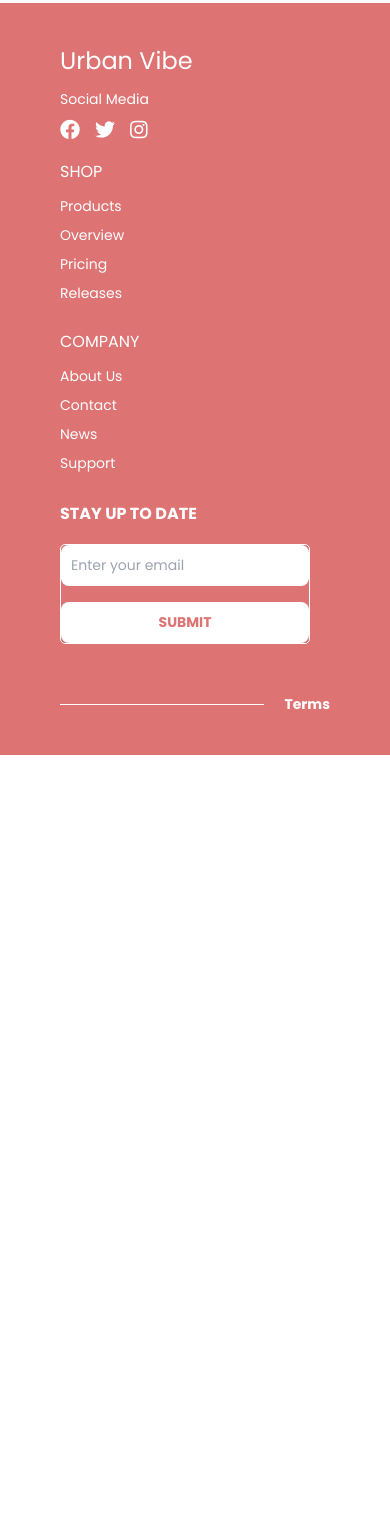
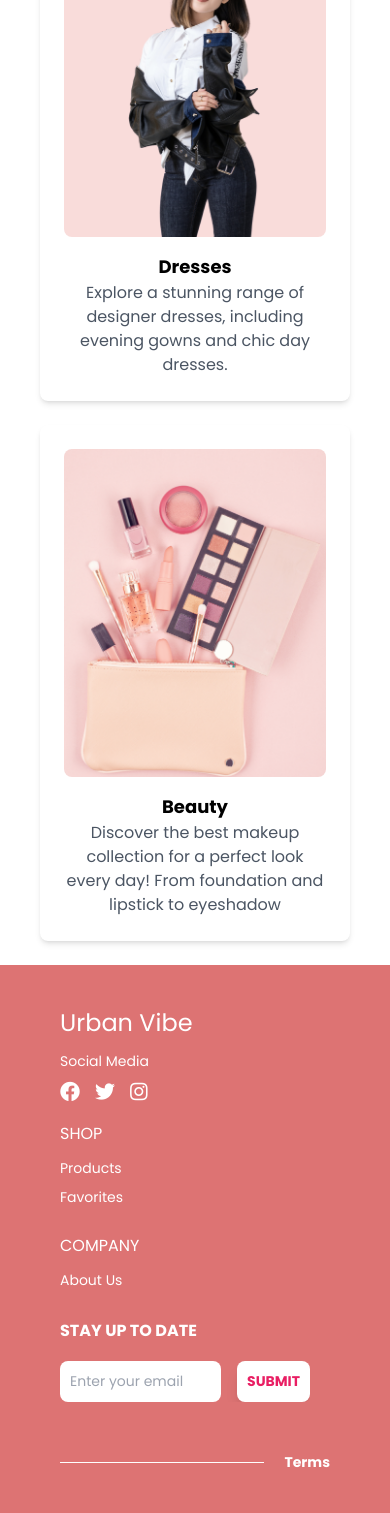
Before and after one commit to abdlaz12/Agile_Project_UrbanVibe, a Django app: page / in a window 390 px wide; the page is wider, and only the part inside the window is pictured. Shown: the part 3332-4845 px from the top of that part. Before the commit the page ends 4087 px from the top of that part, so only its background shows below. Run offline with Django 5.2, Linux system fonts and the light colour scheme; some libraries are stand-ins or nearby versions.

Commit message:
push email suscribe

```diff
--- a/UrbanVibe/WebPage/urls.py
+++ b/UrbanVibe/WebPage/urls.py
@@ -23,6 +23,7 @@ urlpatterns = [
     path('apply-voucher/', views.apply_voucher, name='apply_voucher'),
     path('checkout/', views.checkout, name='checkout'),
     path('process-payment/', views.process_payment, name='process_payment'),
+    path("send-email/", views.send_subscription_email, name="send_email"),
 ]
 
 if settings.DEBUG:
--- a/UrbanVibe/WebPage/views.py
+++ b/UrbanVibe/WebPage/views.py
@@ -535,3 +535,40 @@ def wishlist(request):
     except Exception as e:
         messages.error(request, f'Error retrieving wishlist: {str(e)}')
         return redirect('index')
+
+from django.core.mail import send_mail
+from django.http import JsonResponse
+from django.views.decorators.csrf import csrf_exempt
+import json
+
+@csrf_exempt
+def send_subscription_email(request):
+    if request.method == "POST":
+        data = json.loads(request.body)
+        email = data.get("email")
+
+        if email:
+            subject = "Terima Kasih Telah Berlangganan!"
+            message = (
+                "Halo!\n\n"
+                "Terima kasih telah bergabung dengan komunitas kami! Kami sangat senang menyambut Anda sebagai pelanggan baru. "
+                "Dengan berlangganan, Anda akan mendapatkan berbagai manfaat eksklusif, termasuk:\n\n"
+                "- **Konten Eksklusif**: Akses ke artikel, panduan, dan tips terbaru yang hanya tersedia bagi pelanggan kami.\n"
+                "- **Penawaran Khusus**: Diskon dan promosi eksklusif yang dirancang khusus untuk Anda.\n"
+                "- **Pembaruan Terbaru**: Informasi terkini tentang produk dan layanan kami, sehingga Anda selalu selangkah lebih maju.\n\n"
+                "Kami berkomitmen untuk memberikan Anda pengalaman terbaik dan berharap Anda menikmati semua manfaat yang kami tawarkan. "
+                "Jika Anda memiliki pertanyaan atau masukan, jangan ragu untuk menghubungi kami.\n\n"
+                "Sekali lagi, terima kasih telah berlangganan. Selamat menikmati konten dan penawaran eksklusif dari kami!\n\n"
+                "Salam hangat,\n"
+                "Tim Kami"
+            )
+            sender_email = "hary04953@gmail.com"
+            recipient_list = [email]
+
+
+            send_mail(subject, message, sender_email, recipient_list)
+            return JsonResponse({"message": "Email sent successfully!"}, status=200)
+
+        return JsonResponse({"error": "Invalid email"}, status=400)
+
+    return JsonResponse({"error": "Invalid request"}, status=400)
--- a/UrbanVibe/static/assets/css/styles.css
+++ b/UrbanVibe/static/assets/css/styles.css
@@ -124,14 +124,16 @@ footer {
 
 .footer-section form {
     display: flex;
-    border: 1px solid white;
+    border: none; /* Hapus border putih */
     border-radius: 5px;
     overflow: hidden;
     max-width: 250px;
 }
 
+
 .footer-section input {
     flex: 1;
+    color: #E91E63;
     padding: 10px;
     border: none;
     outline: none;
@@ -140,7 +142,7 @@ footer {
 
 .footer-section button {
     background-color: white;
-    color: #DD7373;
+    color: #E91E63;
     border: none;
     padding: 10px;
     font-size: 14px;
@@ -149,9 +151,6 @@ footer {
     transition: background-color 0.3s ease;
 }
 
-.footer-section button:hover {
-    background-color: #FEC8D8;
-}
 
 .footer-bottom {
     display: flex;
--- a/UrbanVibe/templates/WebPage/index.html
+++ b/UrbanVibe/templates/WebPage/index.html
@@ -28,24 +28,22 @@
 
 
     <section class="relative grid grid-cols-1 md:grid-cols-3 gap-12 mb-12 px-6 md:px-16 pb-12">
-        <!-- Card 1 -->
-        <div class="bg-green-100 p-6 rounded-lg shadow-md flex justify-center items-center">
-            <img src="{% static 'assets/image/hero.png' %}" alt="Icon 1" class="w-full h-auto max-w-[250px] md:max-w-[300px] rounded-lg">
-        </div>
+        <!-- Gambar 1 -->
+        <img src="{% static 'assets/image/home/Hero_1.png' %}"
+             alt="Icon 1"
+             class="w-full h-auto max-w-[300px] mx-auto rounded-lg">
 
-        <!-- Card 2 -->
-        <div class="bg-gray-100 p-6 rounded-lg shadow-md flex justify-center items-center">
-            <img src="{% static 'assets/image/hero.png' %}" alt="Icon 2" class="w-full h-auto max-w-[250px] md:max-w-[300px] rounded-lg">
-        </div>
+        <!-- Gambar 2 -->
+        <img src="{% static 'assets/image/home/Hero_2.png' %}"
+             alt="Icon 2"
+             class="w-full h-auto max-w-[300px] mx-auto rounded-lg">
 
-        <!-- Card 3 -->
-        <div class="bg-blue-100 p-6 rounded-lg shadow-md flex justify-center items-center">
-            <img src="{% static 'assets/image/hero.png' %}" alt="Icon 3" class="w-full h-auto max-w-[250px] md:max-w-[300px] rounded-lg">
+        <!-- Gambar 3 -->
+        <img src="{% static 'assets/image/home/Hero_3.png' %}"
+             alt="Icon 3"
+             class="w-full h-auto max-w-[300px] mx-auto rounded-lg">
+    </section>
 
-
-        </div>
-
-    </section>
         <!-- Wrapper untuk UrbanVibe + Garis -->
     <section class="relative flex flex-col items-center justify-center py-6 w-full">
 
@@ -67,8 +65,9 @@
     <!-- About Section -->
     <section class="text-center mb-12 mt-12">
         <h2 class="text-3xl font-bold text-pink-600">Hello Hijab Woman</h2>
-        <p class="text-gray-600 mt-4 max-w-2xl mx-auto">
-            Unlock the ultimate style upgrade with our exclusive offer. Enjoy savings of up to 40% on our latest New Arrivals.
+        <p class="text-gray-600 mt-4 max-w-3xl mx-auto">
+            Discover UrbanView, your ultimate destination for stylish and elegant fashion, specially curated for women and modern Muslimah. We offer a stunning collection of trendy, modest, and high-quality outfits that empower you to express your confidence and beauty effortlessly.
+From chic dresses and comfortable hijabs to everyday essentials, UrbanView is here to redefine your wardrobe with grace and sophistication. Shop now and embrace your elegance with UrbanView!
         </p>
     </section>
 
@@ -76,20 +75,20 @@
     <section class="text-center">
         <h2 class="text-3xl font-bold text-pink-600 mb-6">Designer Clothes For You</h2>
         <div class="grid grid-cols-1 md:grid-cols-3 gap-6">
-            <div class="bg-gray-100 p-6 rounded-lg shadow-md">
-                <img src="{% static 'assets/images/accessories.png' %}" alt="Accessories" class="w-full rounded-lg">
+            <div class="bg-white p-6 rounded-lg shadow-md">
+                <img src="{% static 'assets/image/home/Kategori_1.png' %}" alt="Accessories" class="w-full rounded-lg">
                 <h3 class="text-lg font-semibold mt-4">Accessories</h3>
                 <p class="text-gray-600">Complete your ensembles with designer accessories, from handbags, scarves, belts, and more.</p>
             </div>
-            <div class="bg-gray-100 p-6 rounded-lg shadow-md">
-                <img src="{% static 'assets/images/dresses.png' %}" alt="Dresses" class="w-full rounded-lg">
+            <div class="bg-white p-6 rounded-lg shadow-md">
+                <img src="{% static 'assets/image/home/Kategori_2.png' %}" alt="Dresses" class="w-full rounded-lg">
                 <h3 class="text-lg font-semibold mt-4">Dresses</h3>
                 <p class="text-gray-600">Explore a stunning range of designer dresses, including evening gowns and chic day dresses.</p>
             </div>
-            <div class="bg-gray-100 p-6 rounded-lg shadow-md">
-                <img src="{% static 'assets/images/outerwear.png' %}" alt="Outerwear" class="w-full rounded-lg">
-                <h3 class="text-lg font-semibold mt-4">Outerwear</h3>
-                <p class="text-gray-600">Browse tailored designer coats, jackets, and blazers to stay stylish, warm during colder seasons.</p>
+            <div class="bg-white p-6 rounded-lg shadow-md">
+                <img src="{% static 'assets/image/home/Kategori_3.png' %}" alt="Outerwear" class="w-full rounded-lg">
+                <h3 class="text-lg font-semibold mt-4">Beauty</h3>
+                <p class="text-gray-600">Discover the best makeup collection for a perfect look every day! From foundation and lipstick to eyeshadow</p>
             </div>
         </div>
     </section>
--- a/UrbanVibe/templates/WebPage/product_detail.html
+++ b/UrbanVibe/templates/WebPage/product_detail.html
@@ -146,8 +146,4 @@
     }
 </script>
 
-<<<<<<< Updated upstream
-{% endblock %}
-=======
 {% endblock %}
->>>>>>> Stashed changes
--- a/UrbanVibe/templates/base.html
+++ b/UrbanVibe/templates/base.html
@@ -18,6 +18,7 @@
                 UrbanVibe
             </a>
             <nav class="space-x-6">
+                <a class="text-pink-600 hover:text-pink-800" href="{% url 'index' %}">Home</a>
                 <a class="text-pink-600 hover:text-pink-800" href="{% url 'catalogue' %}">Catalogue</a>
                 <a class="text-pink-600 hover:text-pink-800" href="{% url 'favorites' %}">Favorites</a>
                 <a class="text-pink-600 hover:text-pink-800" href="{% url 'about_us' %}">About</a>
@@ -64,28 +65,30 @@
             <div class="footer-section">
                 <h3>SHOP</h3>
                 <ul>
-                    <li><a href="#">Products</a></li>
-                    <li><a href="#">Overview</a></li>
-                    <li><a href="#">Pricing</a></li>
-                    <li><a href="#">Releases</a></li>
+                    <li><a href="{% url 'catalogue' %}">Products</a></li>
+                    <li><a href="{% url 'favorites' %}">Favorites</a></li>
                 </ul>
             </div>
             <div class="footer-section">
                 <h3>COMPANY</h3>
                 <ul>
-                    <li><a href="#">About Us</a></li>
-                    <li><a href="#">Contact</a></li>
-                    <li><a href="#">News</a></li>
-                    <li><a href="#">Support</a></li>
+                    <li><a href="{% url 'about_us' %}">About Us</a></li>
                 </ul>
             </div>
-            <div class="footer-section">
-                <h3 class="text-lg font-bold">STAY UP TO DATE</h3>
-                <form class="flex flex-col sm:flex-row gap-4 mt-4">
-                    <input type="email" placeholder="Enter your email" required class="w-full sm:w-80 px-4 py-3 border rounded-lg focus:outline-none focus:ring-2 focus:ring-pink-500">
-                    <button type="submit" class="bg-pink-500 text-white px-6 py-3 rounded-lg shadow-lg hover:bg-pink-600 transition w-full sm:w-auto">SUBMIT</button>
-                </form>
-            </div>
+                <div class="footer-section">
+                    <h3 class="text-lg font-bold">STAY UP TO DATE</h3>
+                    <form class="flex flex-wrap items-center gap-4 mt-4 border-none outline-none shadow-none">
+                        <input type="email" placeholder="Enter your email" required
+                            class="w-full sm:w-80 px-4 py-3 border-none outline-none shadow-none rounded-lg focus:ring-2 focus:ring-pink-500">
+                        <button type="submit"
+                            class="bg-pink-600 text-white px-6 py-3 rounded-lg shadow-lg transition w-auto border-none outline-none
+                                hover:bg-pink-600 hover:text-white">
+                            SUBMIT
+                        </button>
+
+                    </form>
+                </div>
+
         </div>
         <div class="footer-bottom">
             <span class="line"></span>
@@ -94,3 +97,27 @@
     </footer>
 </body>
 </html>
+<script>
+document.querySelector("form").addEventListener("submit", async function (event) {
+    event.preventDefault();
+
+    let emailInput = document.querySelector("input[type='email']");
+    let email = emailInput.value;
+
+    let response = await fetch("/send-email/", {
+        method: "POST",
+        headers: {
+            "Content-Type": "application/json",
+        },
+        body: JSON.stringify({ email: email }),
+    });
+
+    let result = await response.json();
+    if (response.ok) {
+        alert("Email sent successfully!");
+        emailInput.value = ""; // Reset input setelah sukses
+    } else {
+        alert("Failed to send email: " + result.error);
+    }
+});
+</script>
```
Also changed, not shown: UrbanVibe/UrbanVibe/settings.py (+9 -0 lines), UrbanVibe/db.sqlite3, UrbanVibe/static/assets/image/home/Hero_1.png (added), UrbanVibe/static/assets/image/home/Hero_2.png (added), UrbanVibe/static/assets/image/home/Hero_3.png (added), UrbanVibe/static/assets/image/home/Kategori_1.png (added), UrbanVibe/static/assets/image/home/Kategori_2.png (added), UrbanVibe/static/assets/image/home/Kategori_3.png (added).
